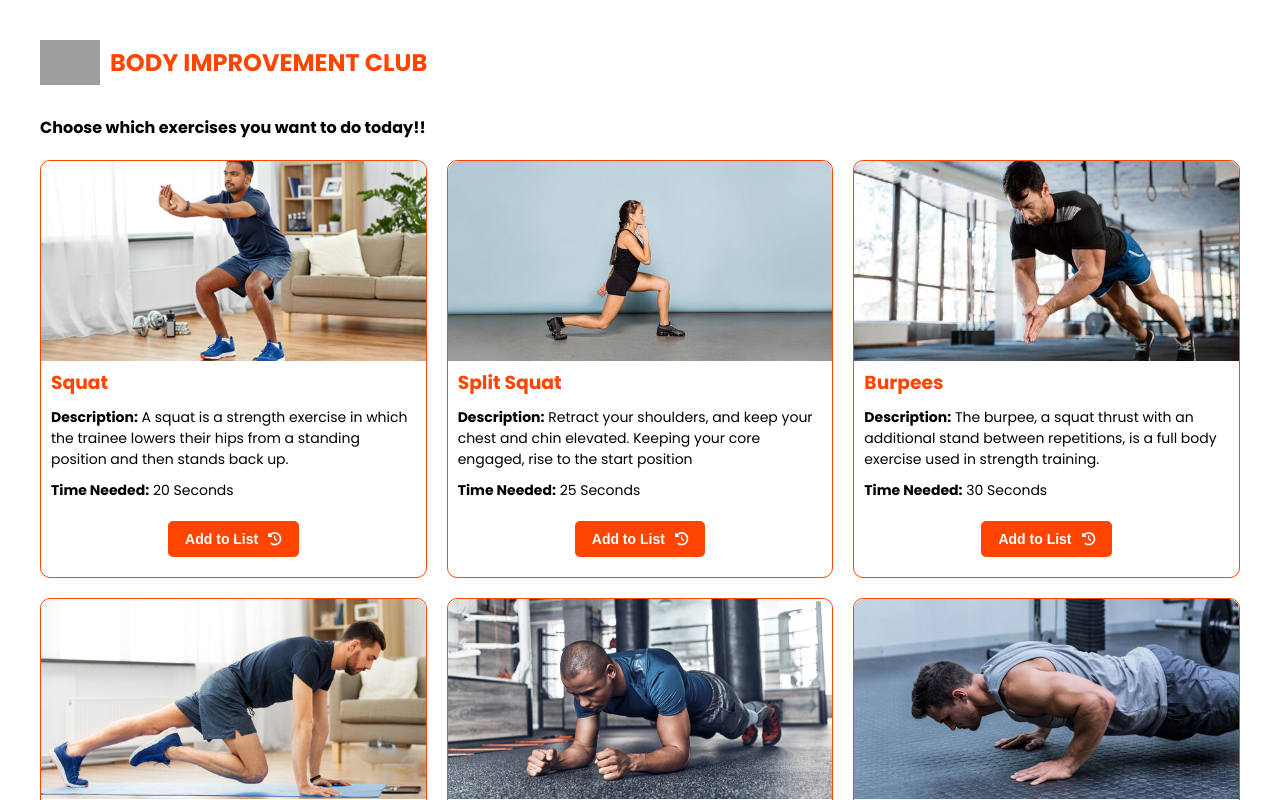
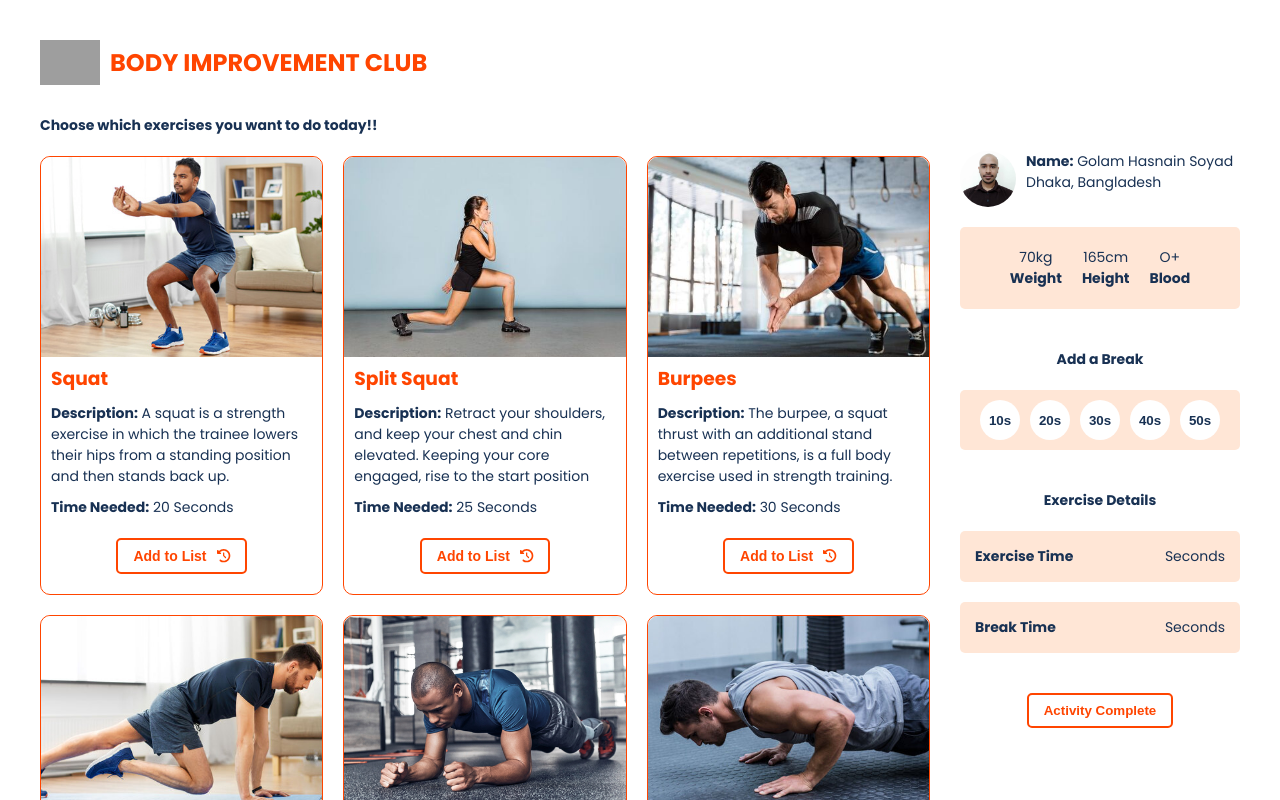
Before and after one commit to GHSoyad/body-improvement-club, a React (Create React App) app: page / in a window 1280 px wide. Shown: the top 800 px of the page. Built offline with nearby package versions, Linux system fonts and the light colour scheme; grey boxes are pictures that could not be loaded.

Commit message:
Added sidebar component

```diff
--- a/src/App.css
+++ b/src/App.css
@@ -7,8 +7,13 @@
 .App {
   max-width: 1200px;
   margin: 40px auto;
+  color: #183153;
 }
 
 .bold {
   font-weight: bold;
 }
+
+p {
+  font-size: 14px;
+}
--- a/src/components/Exercise/Exercise.css
+++ b/src/components/Exercise/Exercise.css
@@ -24,31 +24,32 @@
 }
 
 .exercise p {
-    font-size: 14px;
     margin: 10px 10px 0;
 }
 
-.exercise button {
+.exercise button,
+.complete {
     font-weight: bold;
     padding: 8px 15px;
-    background-color: orangered;
+    background-color: white;
     border: 2px solid orangered;
+    color: orangered;
     border-radius: 5px;
-    color: white;
     transition: .3s;
 }
 
-.exercise button:hover {
-    background-color: white;
+.exercise button:hover,
+.complete:hover {
+    background-color: orangered;
     border: 2px solid orangered;
-    color: orangered;
+    color: white;
     cursor: pointer;
 }
 
 .exercise button:active {
-    background-color: orangered;
+    background-color: white;
     border: 2px solid orangered;
-    color: white;
+    color: orangered;
 }
 
 .exercise-btn {
--- a/src/components/Main/Main.css
+++ b/src/components/Main/Main.css
@@ -0,0 +1,6 @@
+.main {
+    display: grid;
+    grid-template-columns: 1fr 280px;
+    gap: 30px;
+    margin-bottom: 40px;
+}
--- a/src/components/Main/Main.js
+++ b/src/components/Main/Main.js
@@ -1,5 +1,6 @@
 import React, { useEffect, useState } from 'react';
 import Exercises from '../Exercises/Exercises';
+import Sidebar from '../Sidebar/Sidebar';
 import './Main.css'
 
 const Main = () => {
@@ -12,10 +13,9 @@ const Main = () => {
     }, [])
 
     return (
-        <div>
-            <div>
-                <Exercises exercises={exercises}></Exercises>
-            </div>
+        <div className='main'>
+            <Exercises exercises={exercises}></Exercises>
+            <Sidebar></Sidebar>
         </div>
     );
 };
--- /dev/null
+++ b/src/components/Sidebar/Sidebar.css
@@ -0,0 +1,73 @@
+.sidebar {
+    padding: 15px 0;
+    text-align: center;
+}
+
+.user {
+    display: flex;
+    gap: 10px;
+}
+
+.user img {
+    width: 56px;
+    border-radius: 50%;
+}
+
+.user-details {
+    text-align: left;
+}
+
+.physics {
+    display: flex;
+    justify-content: center;
+    gap: 20px;
+    background-color: #FFE6D6;
+    margin: 20px 0;
+    padding: 20px;
+    border-radius: 5px;
+}
+
+.break {
+    display: flex;
+    justify-content: center;
+    gap: 10px;
+    background-color: #FFE6D6;
+    margin: 20px 0;
+    padding: 10px;
+    border-radius: 5px;
+}
+
+.break button {
+    display: inline-block;
+    background-color: white;
+    border-radius: 50%;
+    border: none;
+    height: 40px;
+    width: 40px;
+    font-weight: bold;
+    color: #183153;
+    cursor: pointer;
+    transition: .3s;
+}
+
+.break button:hover {
+    background-color: orangered;
+    color: white;
+}
+
+.exercise-detail {
+    display: flex;
+    justify-content: space-between;
+    background-color: #FFE6D6;
+    margin-top: 20px;
+    padding: 15px;
+    border-radius: 5px;
+}
+
+.complete {
+    margin-top: 40px;
+}
+
+.side-header {
+    margin-top: 40px;
+}
--- /dev/null
+++ b/src/components/Sidebar/Sidebar.js
@@ -0,0 +1,52 @@
+import React from 'react';
+import './Sidebar.css'
+
+const Sidebar = () => {
+    return (
+        <div className='sidebar'>
+            <div className='user'>
+                <img src="images/user.jpeg" alt="" />
+                <div className='user-details'>
+                    <p><span className='bold'>Name:</span> Golam Hasnain Soyad</p>
+                    <p>Dhaka, Bangladesh</p>
+                </div>
+            </div>
+            <div className="physics">
+                <div className='physic'>
+                    <p>70kg</p>
+                    <p className='bold'>Weight</p>
+                </div>
+                <div className='physic'>
+                    <p>165cm</p>
+                    <p className='bold'>Height</p>
+                </div>
+                <div className='physic'>
+                    <p>O+</p>
+                    <p className='bold'>Blood</p>
+                </div>
+            </div>
+            <p className='bold side-header'>Add a Break</p>
+            <div className='break'>
+                <button>10s</button>
+                <button>20s</button>
+                <button>30s</button>
+                <button>40s</button>
+                <button>50s</button>
+            </div>
+            <p className='bold side-header'>Exercise Details</p>
+            <div className='exercise-details'>
+                <div className='exercise-detail'>
+                    <p className='bold'>Exercise Time</p>
+                    <p>Seconds</p>
+                </div>
+                <div className='exercise-detail'>
+                    <p className='bold'>Break Time</p>
+                    <p>Seconds</p>
+                </div>
+            </div>
+            <button className='complete'>Activity Complete</button>
+        </div>
+    );
+};
+
+export default Sidebar;
```
Also changed, not shown: public/images/user.jpeg (added), src/time-left.png (deleted).
